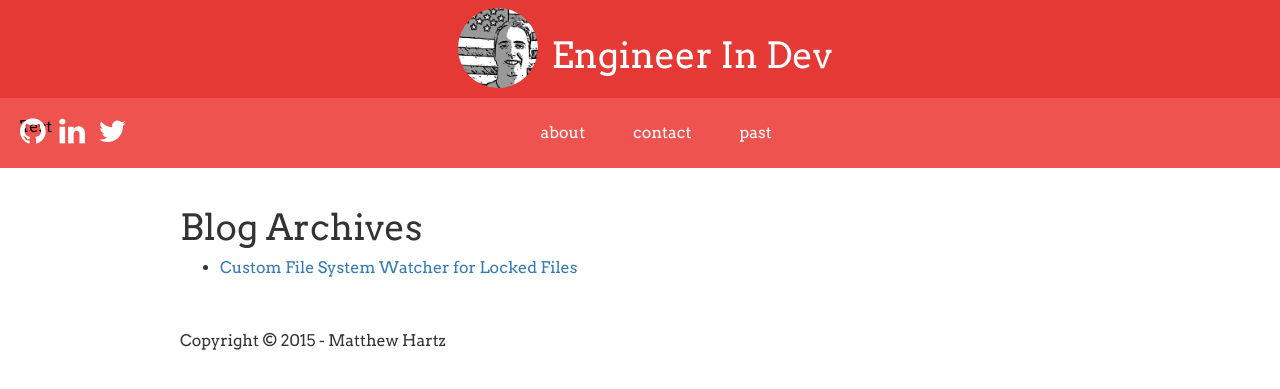
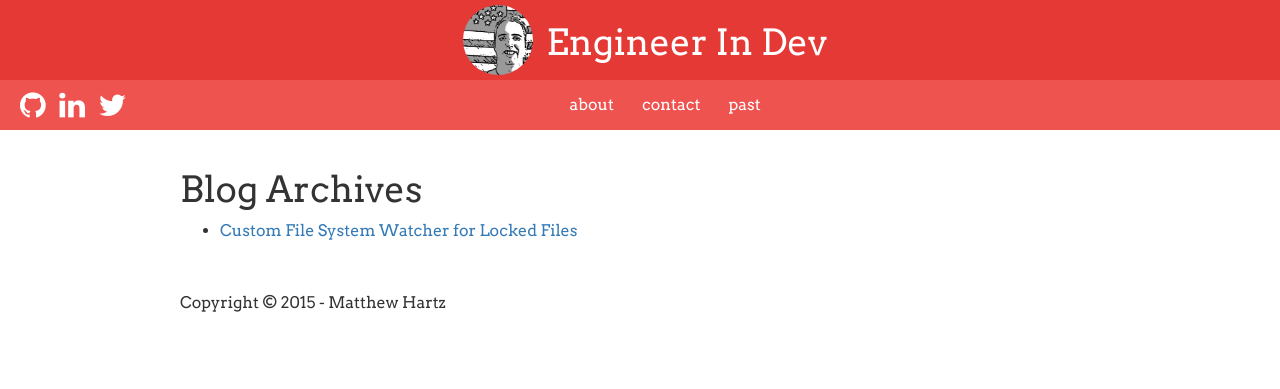
Before and after one commit to MatthewHartz/MatthewHartz.github.io, a Jekyll site: the page built from archive/index.html, in a window 1280 px wide. Shown: the top 389 px of the page. Built offline with Jekyll 4.4.1, drawn with Linux system fonts in a browser that asks for light colours; nearby versions of some CDN libraries; Markdown is read by kramdown in place of the engine named in the settings.

Commit message:
Reformatted CSS
Fixed issue of weird header
Added flipper to my mini image

```diff
--- a/_includes/header.html
+++ b/_includes/header.html
@@ -9,16 +9,34 @@
 			</h1>
 		</div>
 	</div>
-	<div id="navibar" data-spy="affix" data-offset-top="100">
+	<div id="navibar" data-spy="affix" data-offset-top="80"">
 		<div class="social-wrapper">
 			<a class="fa fa-github fa-3x" href="https://github.com/rvbmrdonut"></a>
 			<a class="fa fa-linkedin fa-3x" href="https://www.linkedin.com/profile/view?id=339436721&trk=hp-identity-name"></a>
 			<a class="fa fa-twitter fa-3x" href="https://twitter.com/MatthewVHartz"></a>
 		</div>
 		<div class="navibar-options">
+			<div class="flip-container" ontouchstart="this.classList.toggle('hover');">
+				<div class="flipper">
+					<div class="front">
+						<div id=stickyImage>
+							<a href="/"><img src="/assets/images/Profile.jpg" /></a>
+						</div>
+					</div>
+					<div class="back">
+						<div id=stickyImage>
+							<a href="/"><img src="/assets/images/Profile.jpg" /></a>
+						</div>
+					</div>
+				</div>
+			</div>
+
+			<!--
 			<div id=stickyImage>
-				Test
+				<a href="/"><img src="/assets/images/Profile.jpg" /></a>
 			</div>
+			-->
+
 			<ul>
 				<li><a href="/about">about</a></li>
 				<li><a href="https://github.com/MatthewHartz/MatthewHartz.github.io/issues/new">contact</a></li>
--- a/_layouts/default.html
+++ b/_layouts/default.html
@@ -1,8 +1,6 @@
 {% include head.html %}
 
-<header id="header" class="inner">
-	{% include header.html %}
-</header>
+{% include header.html %}
 
 <div id="content">
 {{ content }}
--- a/assets/css/Site.css
+++ b/assets/css/Site.css
@@ -31,7 +31,7 @@
     width: 100%;
     overflow: hidden;
     display: block;
-	min-height: 160px;
+	min-height: 130px;
 }
 
 #banner * {
@@ -39,12 +39,12 @@
 }
 
 #titleAndImageWrapper {
-    position: relative;
-    top: 8px;
+    height: 100%;
+	padding-top: 5px;
 }
 
 #navibar {
-    height: 70px;
+    height: 50px;
     margin: 0;
     padding: 0 20px 0 20px;
     background-color: #EF5350;
@@ -56,14 +56,30 @@
 }
 
 #stickyImage {
-    float: left;
-    margin: 18px 0 0 0;
-	color: black;
+    width: 50px;
+    height: 50px;
+    overflow: hidden;
+    display: inline-block;
+    -webkit-border-radius: 50%;
+    -moz-border-radius: 50%;
+    border-radius: 50%;
+    z-index: 1000;
+	#float: left;
+	margin-top: 12px;
+	display: none;
+}
+
+#stickyImage img {
+	display: inline;
+    margin: 0 -40px;
+    height: 100%;
+    width: auto;
 }
 
 .navibar-options {
-
     height: 100%;
+	width: 900px;
+	margin: 0 auto;
 }
 
 .navibar-options > ul {
@@ -85,9 +101,9 @@
 }
 
 
-.navibar-options a {
+.navibar-options li a {
     text-decoration: none;
-    padding: 24px 24px 24px 24px;
+    padding: 14px 14px 14px 14px;
     height: 100%;
     width: 100%;
     display: block;
@@ -95,11 +111,12 @@
 
 #header {
     text-align: center;
+	height: 80px;
 }
 
 #ImageCropper {
-    width: 80px;
-    height: 80px;
+    width: 70px;
+    height: 70px;
     overflow: hidden;
     display: inline-block;
     -webkit-border-radius: 50%;
@@ -175,7 +192,7 @@
 
 .social-wrapper {
     float: left;
-    margin: 18px 0 0 0;
+    margin: 10px 0 0 0;
     position: absolute;
 }
 
@@ -215,3 +232,46 @@
     top: 0;
     width: 100%
 }
+
+/* entire container, keeps perspective */
+.flip-container {
+	perspective: 1000;
+	float: left;
+}
+	/* flip the pane when hovered */
+	.flip-container:hover .flipper, .flip-container.hover .flipper {
+		transform: rotateY(180deg);
+	}
+
+.flip-container, .front, .back {
+	width: 50px;
+	height: 100%;
+	display: inline-block;
+}
+
+/* flip speed goes here */
+.flipper {
+	transition: 0.6s;
+	transform-style: preserve-3d;
+
+	position: relative;
+}
+
+/* hide back of pane during swap */
+.front, .back {
+	position: absolute;
+	top: 0;
+	left: 0;
+}
+
+/* front pane, placed above back */
+.front {
+	z-index: 2;
+	/* for firefox 31 */
+	transform: rotateY(0deg);
+}
+
+/* back, initially hidden pane */
+.back {
+	transform: rotateY(180deg);
+}
--- a/assets/scripts/script.js
+++ b/assets/scripts/script.js
@@ -1,9 +1,23 @@
 $(function() {
-    $("#navibar").on('affixed.bs.affix', function(){
+	// Used because if the user is at top position 100 (when bar becomes sticky)
+	// they click to fire both events
+	POSITION = 0;
+
+	$("#navibar").on('affixed.bs.affix', function(){
         //alert("The navigation menu has been affixed. Now it doesn't scroll with the page.");
+		var temp = $(window).scrollTop();
+		if (temp != POSITION) {
+			$("#stickyImage").show();
+		}
+		POSITION = temp
     });
 
 	$("#navibar").on('affixed-top.bs.affix', function(){
         //alert("The navigation menu has been affixed. Now it doesn't scroll with the page.");
+		var temp = $(window).scrollTop();
+		if (temp != POSITION) {
+			$("#stickyImage").hide();
+		}
+		POSITION = temp
     });
 });
```
